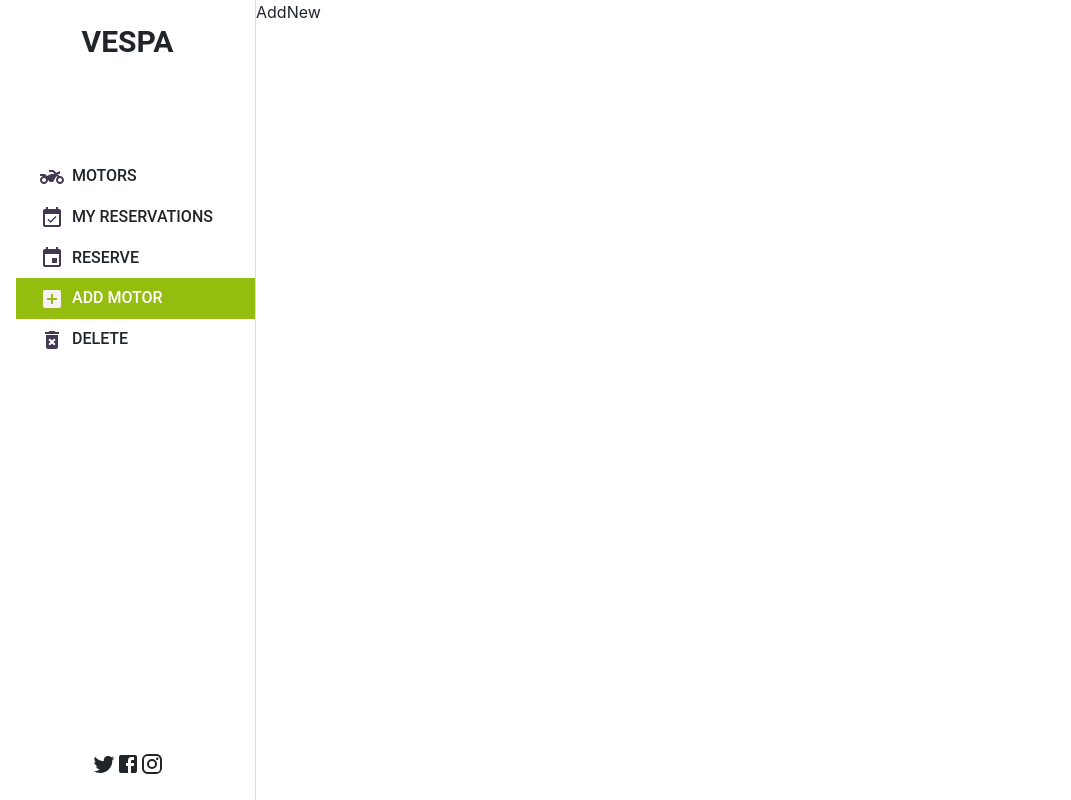
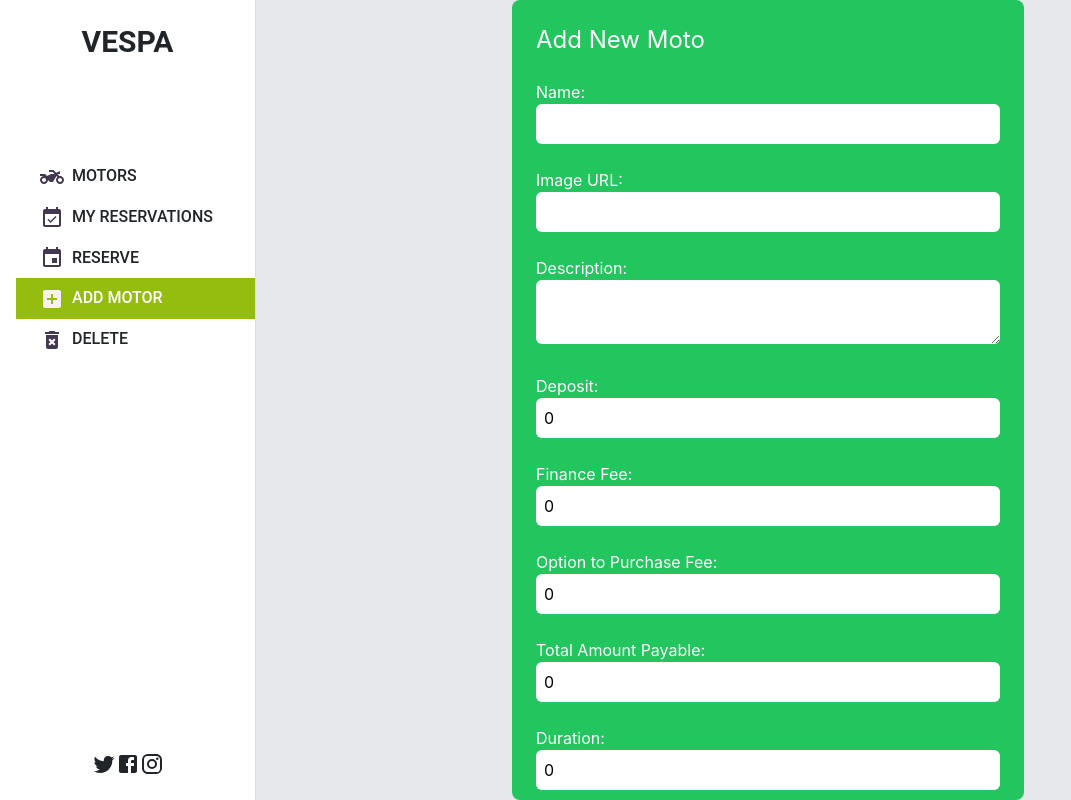
Before and after one commit to MarcoDiaz2000/Front-End-Harley-Davidson, a React (Create React App) app: page /add/1 in a window 1280 px wide. Shown: the whole page, without its empty margins (0-1071 px from the left). Built offline with nearby package versions, Linux system fonts and the light colour scheme.

Commit message:
Add add item page

```diff
--- a/src/routes/AddNew.jsx
+++ b/src/routes/AddNew.jsx
@@ -1,7 +1,157 @@
-import React from 'react';
+import { toast } from 'react-toastify';
+import React, { useState } from 'react';
+import { useDispatch } from 'react-redux';
+import { createMotorcycle } from '../redux/motorcycles/motorcycles';
 
 export default function AddNew() {
+  const dispatch = useDispatch();
+  const [newMotor, setNewMotor] = useState({
+    name: '',
+    image: '',
+    description: '',
+    deposit: 0,
+    finance_fee: 0,
+    option_to_purchase_fee: 0,
+    total_amount_payable: 0,
+    duration: 0,
+  });
+
+  const handleChange = (e) => {
+    const { name, value } = e.target;
+    setNewMotor({
+      ...newMotor,
+      [name]: value,
+    });
+  };
+
+  const handleSubmit = () => {
+    dispatch(createMotorcycle(newMotor));
+    toast.success('New motorcycle successfully added');
+    setNewMotor({
+      name: '',
+      image: '',
+      description: '',
+      deposit: 0,
+      finance_fee: 0,
+      option_to_purchase_fee: 0,
+      total_amount_payable: 0,
+      duration: 0,
+    });
+  };
+
   return (
-    <div>AddNew</div>
+    <div className="flex justify-center items-center h-screen bg-gray-200">
+      <div className="bg-green-500 p-6 rounded-lg w-1/2 max-h-[100vh] overflow-y-auto">
+        <h1 className="text-white text-2xl mb-4">Add New Moto</h1>
+        <form>
+          <div className="mb-4">
+            <label htmlFor="name" className="text-white block mb-2">
+              Name:
+              <input
+                id="name"
+                className="w-full p-2 rounded text-black"
+                type="text"
+                name="name"
+                onChange={handleChange}
+                value={newMotor.name}
+              />
+            </label>
+          </div>
+          <div className="mb-4">
+            <label htmlFor="image" className="text-white block mb-2">
+              Image URL:
+              <input
+                id="image"
+                className="w-full p-2 rounded text-black"
+                type="text"
+                name="image"
+                onChange={handleChange}
+                value={newMotor.image}
+              />
+            </label>
+          </div>
+          <div className="mb-4">
+            <label htmlFor="description" className="text-white block mb-2">
+              Description:
+              <textarea
+                id="description"
+                className="w-full p-2 rounded text-black"
+                name="description"
+                onChange={handleChange}
+                value={newMotor.description}
+              />
+            </label>
+          </div>
+          <div className="mb-4">
+            <label htmlFor="deposit" className="text-white block mb-2">
+              Deposit:
+              <input
+                id="deposit"
+                className="w-full p-2 rounded text-black"
+                type="number"
+                name="deposit"
+                onChange={handleChange}
+                value={newMotor.deposit}
+              />
+            </label>
+          </div>
+          <div className="mb-4">
+            <label htmlFor="finance_fee" className="text-white block mb-2">
+              Finance Fee:
+              <input
+                id="finance_fee"
+                className="w-full p-2 rounded text-black"
+                type="number"
+                name="finance_fee"
+                onChange={handleChange}
+                value={newMotor.finance_fee}
+              />
+            </label>
+          </div>
+          <div className="mb-4">
+            <label htmlFor="option_to_purchase_fee" className="text-white block mb-2">
+              Option to Purchase Fee:
+              <input
+                id="option_to_purchase_fee"
+                className="w-full p-2 rounded text-black"
+                type="number"
+                name="option_to_purchase_fee"
+                onChange={handleChange}
+                value={newMotor.option_to_purchase_fee}
+              />
+            </label>
+          </div>
+          <div className="mb-4">
+            <label htmlFor="total_amount_payable" className="text-white block mb-2">
+              Total Amount Payable:
+              <input
+                id="total_amount_payable"
+                className="w-full p-2 rounded text-black"
+                type="number"
+                name="total_amount_payable"
+                onChange={handleChange}
+                value={newMotor.total_amount_payable}
+              />
+            </label>
+          </div>
+          <div className="mb-4">
+            <label htmlFor="duration" className="text-white block mb-2">
+              Duration:
+              <input
+                id="duration"
+                className="w-full p-2 rounded text-black"
+                type="number"
+                name="duration"
+                onChange={handleChange}
+                value={newMotor.duration}
+              />
+            </label>
+          </div>
+          <button type="button" onClick={handleSubmit} className="bg-white text-green-500 p-2 rounded hover:bg-green-200">
+            Add
+          </button>
+        </form>
+      </div>
+    </div>
   );
 }
```
